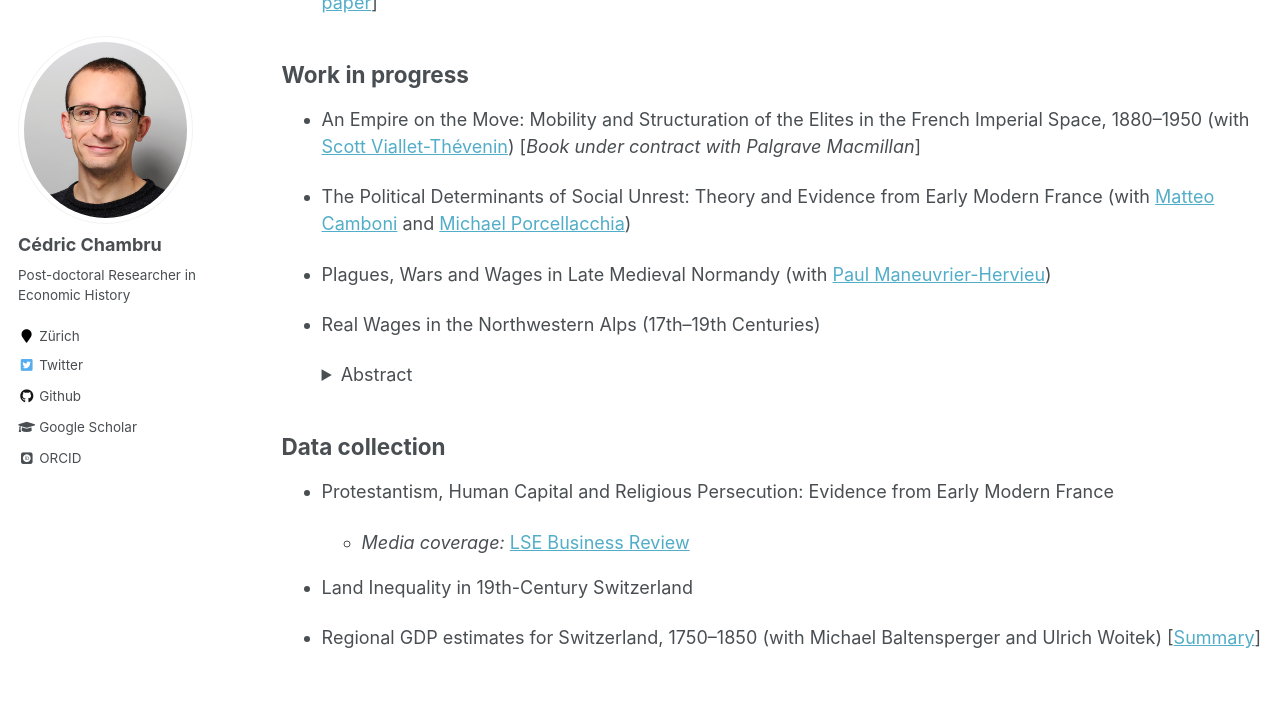
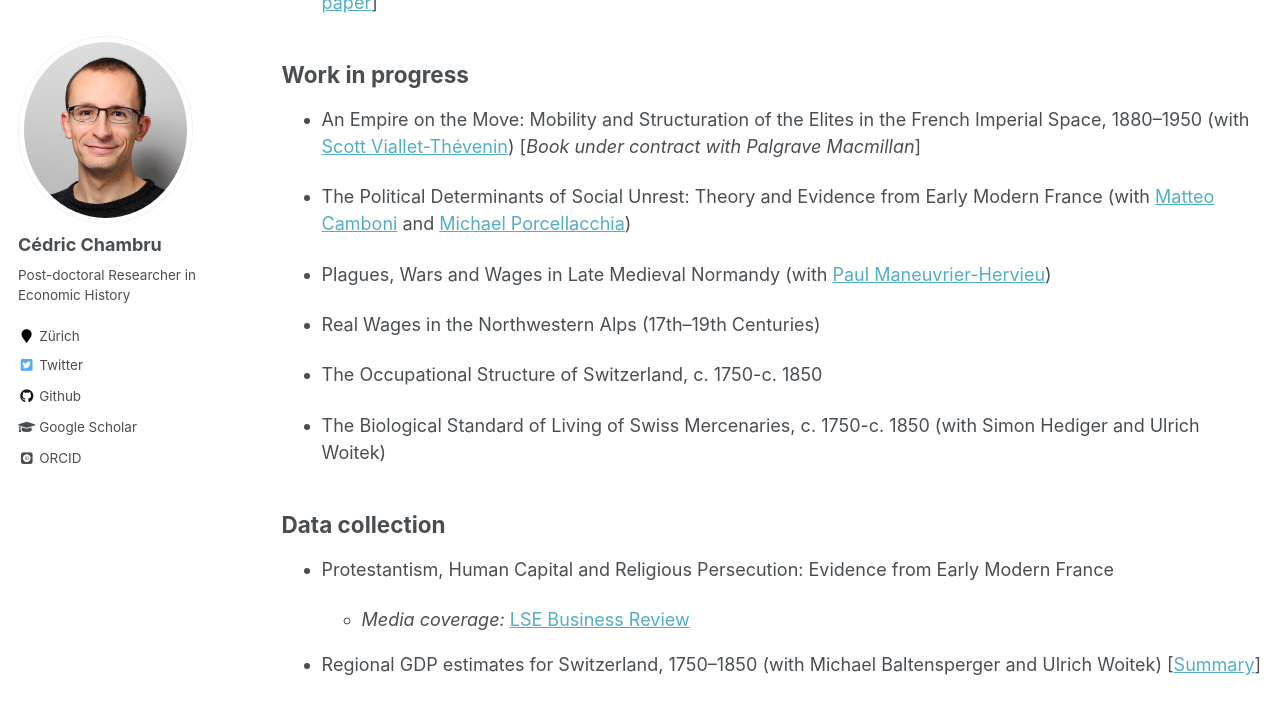
Before and after one commit to CedricChambru/CedricChambru.github.io, a Jekyll site: the page built from _pages/research.md, in a window 1280 px wide and 900 px high, scrolled down 1059 px. Shown: the top 714 px of the window. Built offline with Jekyll 4.4.1, drawn with Linux system fonts in a browser that asks for light colours; some web fonts are replaced.

Commit message:
Update research.md

```diff
--- a/_pages/research.md
+++ b/_pages/research.md
@@ -43,12 +43,9 @@ redirect_from:
 
 * Real Wages in the Northwestern Alps (17th–19th Centuries)
 
-   <details><summary>Abstract</summary><p>
-    <p align="justify">
-    Switzerland is nowadays one of the richest country in the world, we know very little about Swiss economic growth prior to the 19th century. After 1685, the inflows of French Huguenots contributed to the development of various industries, including watchmaking and painted textile (<em>indiennes</em>), in the western part of country. However, the overall effect on the local economy is poorly understood. In this paper, we address these shortcomings by analysing the evolution of real wages in Geneva and its surrounding areas from the late 17th century to the mid-19th century. We use primary and secondary sources to establish series of wages for daily skilled and unskilled male labour. We further provide tentative comparisons with wages and prices for the Duchy of Savoy and the cities of Lausanne and Neuchâtel.
+* The Occupational Structure of Switzerland, c. 1750-c. 1850
 
-    </p>
-   </details>
+* The Biological Standard of Living of Swiss Mercenaries, c. 1750-c. 1850 (with Simon Hediger and Ulrich Woitek)
 
 
 ## Data collection
@@ -57,8 +54,4 @@ redirect_from:
 
     - *Media coverage:* [LSE Business Review](https://blogs.lse.ac.uk/businessreview/2020/10/16/what-consequences-did-religious-intolerance-against-the-huguenots-have-in-france/)
 
-
-
-* Land Inequality in 19th-Century Switzerland
-
 * Regional GDP estimates for Switzerland, 1750–1850 (with Michael Baltensperger and Ulrich Woitek) [[Summary](https://p3.snf.ch/Project-182294)]
```
